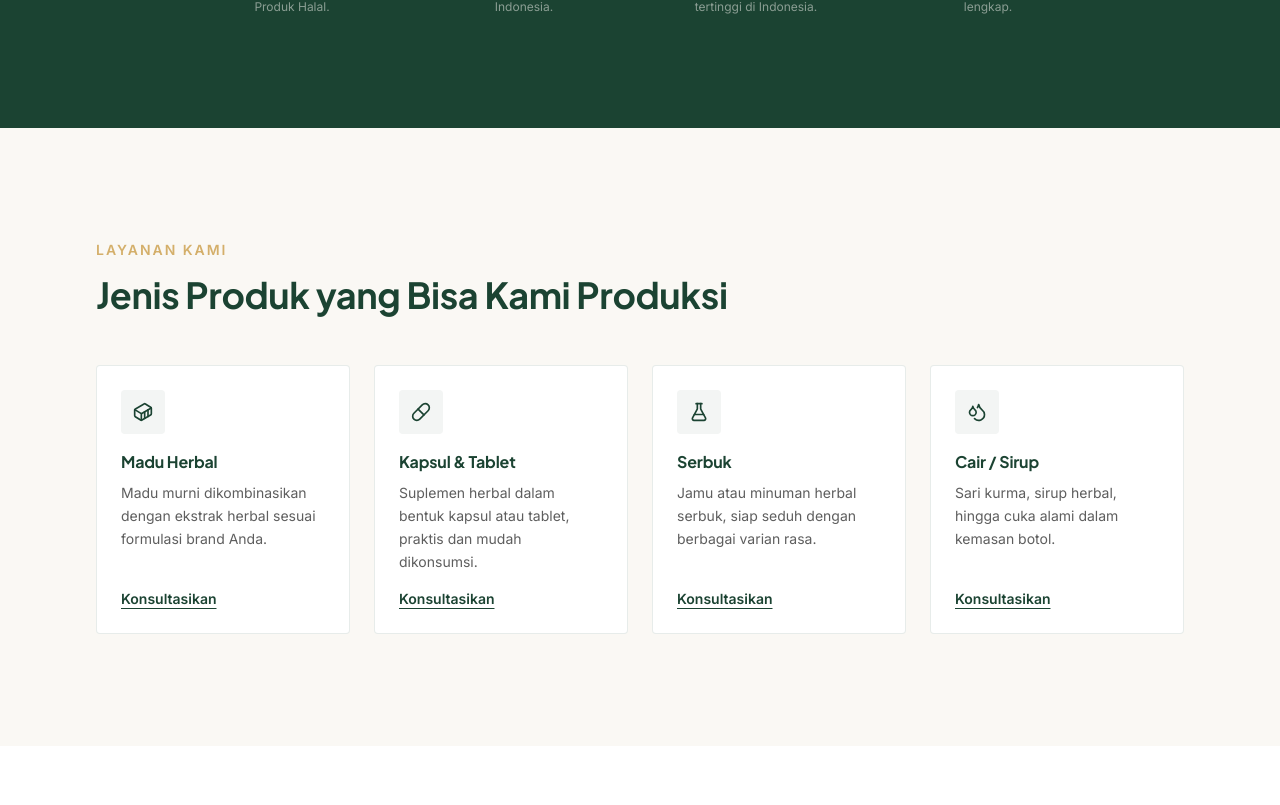
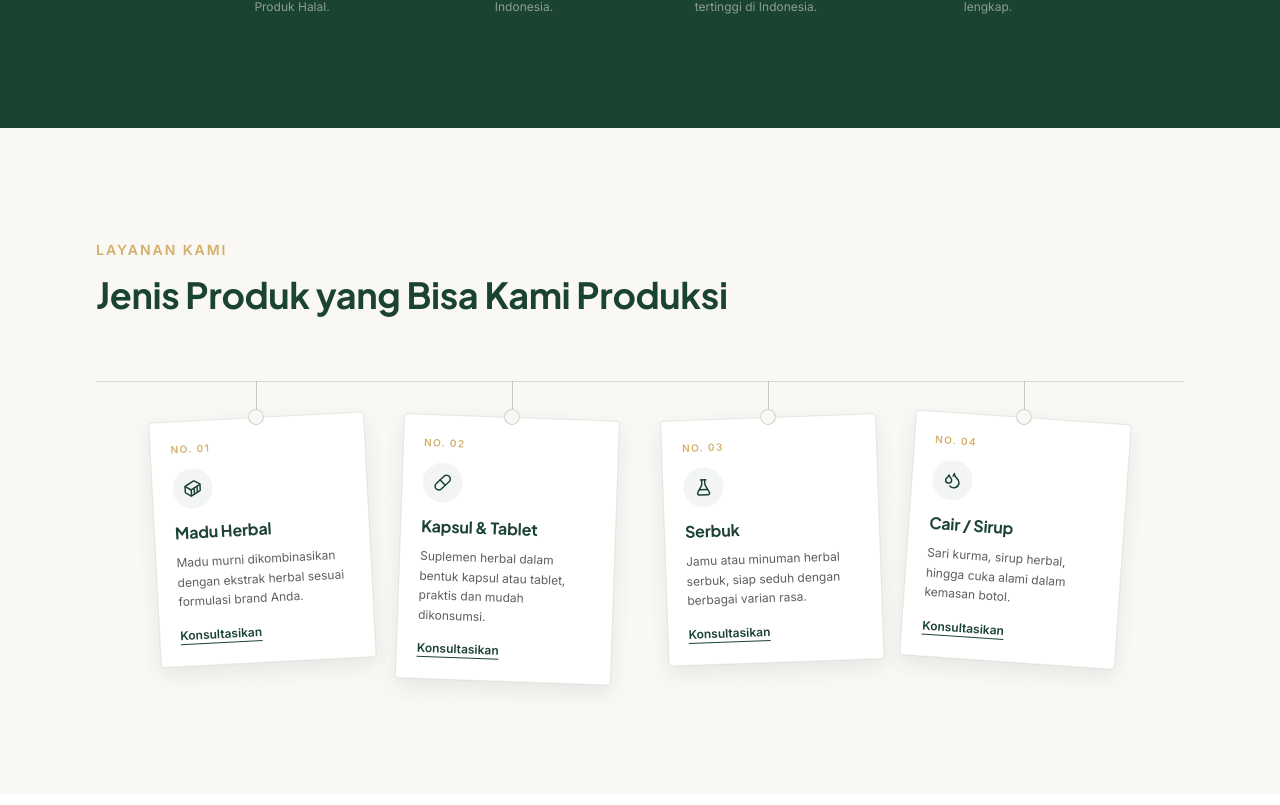
Before and after one commit to bael850/alwaliy-maklon, a React (Vite) app: page / in a window 1280 px wide. Shown: the part 2715-3520 px from the top of the page. Built offline with nearby package versions, Linux system fonts and the light colour scheme.

Commit message:
Product Type

```diff
--- a/src/components/sections/ProductTypes.tsx
+++ b/src/components/sections/ProductTypes.tsx
@@ -1,11 +1,24 @@
-import { Pill, FlaskConical, Droplets, Container } from "lucide-react";
+import { type CSSProperties } from "react";
+import {
+  Pill,
+  FlaskConical,
+  Droplets,
+  Container,
+  type LucideIcon,
+} from "lucide-react";
 
 const WA_NUMBER = "6281515264972";
 const WA_MESSAGE = "Assalamualaikum, saya mau konsultasi soal maklon produk ";
 const waHref = (product: string) =>
   `https://wa.me/${WA_NUMBER}?text=${encodeURIComponent(WA_MESSAGE + product)}`;
 
-const PRODUCT_TYPES = [
+interface ProductType {
+  icon: LucideIcon;
+  title: string;
+  desc: string;
+}
+
+const PRODUCT_TYPES: ProductType[] = [
   {
     icon: Container,
     title: "Madu Herbal",
@@ -28,11 +41,78 @@ const PRODUCT_TYPES = [
   },
 ];
 
+// Tiap label digantung dengan sudit sedikit beda-beda — kayak label kertas
+// asli yang digantung tangan di rak apotek/jamu, bukan hasil cetak simetris.
+const TAG_ROTATIONS = [-3, 2, -2, 4];
+
+function ProductTag({ type, index }: { type: ProductType; index: number }) {
+  const rot = TAG_ROTATIONS[index % TAG_ROTATIONS.length];
+
+  return (
+    <div className="group flex flex-col items-center">
+      {/* Benang gantungan — nyambung dari rail ke lubang label */}
+      <div aria-hidden="true" className="h-9 w-px bg-forest/25" />
+
+      <div
+        style={{ "--rot": `${rot}deg` } as CSSProperties}
+        className="tag-card relative w-[13.5rem] origin-top rotate-[var(--rot)] rounded-[4px] border border-forest/12 bg-white p-5 shadow-[0_8px_20px_rgba(27,67,50,0.09)] transition-shadow duration-300 group-hover:shadow-[0_12px_28px_rgba(27,67,50,0.14)]"
+      >
+        {/* Lubang label — bulatan kecil kayak lubang gantungan tag asli */}
+        <div
+          aria-hidden="true"
+          className="absolute -top-[9px] left-1/2 h-4 w-4 -translate-x-1/2 rounded-full border border-forest/20 bg-cream"
+        />
+
+        <p className="text-[10px] font-semibold uppercase tracking-[0.14em] text-gold">
+          No. {String(index + 1).padStart(2, "0")}
+        </p>
+
+        <div className="mt-3 flex h-10 w-10 items-center justify-center rounded-full bg-forest/5 text-forest">
+          <type.icon size={18} strokeWidth={2} />
+        </div>
+
+        <h3 className="mt-3 font-heading text-base font-bold text-forest">
+          {type.title}
+        </h3>
+        <p className="mt-2 text-xs leading-relaxed text-ink/70">{type.desc}</p>
+
+        <a
+          href={waHref(type.title)}
+          target="_blank"
+          rel="noopener noreferrer"
+          className="mt-4 inline-flex items-center text-xs font-semibold text-forest underline underline-offset-4 hover:text-gold"
+        >
+          Konsultasikan
+        </a>
+      </div>
+    </div>
+  );
+}
+
 export default function ProductTypes() {
   return (
-    <section id="layanan" className="bg-cream py-20 md:py-28">
+    <section id="layanan" className="overflow-hidden bg-cream py-20 md:py-28">
+      {/* Animasi "berayun" pas hover — sudut awal (--rot) tetap jadi titik
+          istirahat, cuma dikasih goyangan singkat lalu balik lagi. Dihormati
+          prefers-reduced-motion biar gak maksa gerak buat yang sensitif. */}
+      <style>{`
+        @keyframes tagSway {
+          0%   { transform: rotate(var(--rot)); }
+          25%  { transform: rotate(calc(var(--rot) + 5deg)); }
+          55%  { transform: rotate(calc(var(--rot) - 3deg)); }
+          80%  { transform: rotate(calc(var(--rot) + 1.5deg)); }
+          100% { transform: rotate(var(--rot)); }
+        }
+        .group:hover .tag-card {
+          animation: tagSway 0.7s cubic-bezier(0.34, 1.2, 0.64, 1);
+        }
+        @media (prefers-reduced-motion: reduce) {
+          .group:hover .tag-card { animation: none; }
+        }
+      `}</style>
+
       <div className="mx-auto max-w-6xl px-5 md:px-8">
-        <div className="mb-12 max-w-2xl">
+        <div className="mb-16 max-w-2xl">
           <p className="mb-3 text-sm font-semibold uppercase tracking-[0.14em] text-gold">
             Layanan Kami
           </p>
@@ -41,31 +121,18 @@ export default function ProductTypes() {
           </h2>
         </div>
 
-        <div className="grid gap-6 sm:grid-cols-2 lg:grid-cols-4">
-          {PRODUCT_TYPES.map((type) => (
-            <div
-              key={type.title}
-              className="group flex flex-col rounded-[4px] border border-forest/10 bg-white p-6 transition-colors hover:border-forest/30"
-            >
-              <div className="mb-4 flex h-11 w-11 items-center justify-center rounded-[4px] bg-forest/5 text-forest">
-                <type.icon size={20} strokeWidth={2} />
-              </div>
-              <h3 className="font-heading text-base font-bold text-forest">
-                {type.title}
-              </h3>
-              <p className="mt-2 flex-1 text-sm leading-relaxed text-ink/70">
-                {type.desc}
-              </p>
-              <a
-                href={waHref(type.title)}
-                target="_blank"
-                rel="noopener noreferrer"
-                className="mt-4 inline-flex items-center text-sm font-semibold text-forest underline underline-offset-4 group-hover:text-gold"
-              >
-                Konsultasikan
-              </a>
-            </div>
-          ))}
+        {/* Rail gantungan — tempat semua label "digantung", cuma keliatan
+            desktop biar mobile tetap bersih & tumpuk vertikal wajar. */}
+        <div className="relative">
+          <div
+            aria-hidden="true"
+            className="absolute left-0 right-0 top-0 hidden h-px bg-forest/15 md:block"
+          />
+          <div className="relative flex flex-wrap items-start justify-center gap-x-10 gap-y-14">
+            {PRODUCT_TYPES.map((type, i) => (
+              <ProductTag key={type.title} type={type} index={i} />
+            ))}
+          </div>
         </div>
       </div>
     </section>
```
